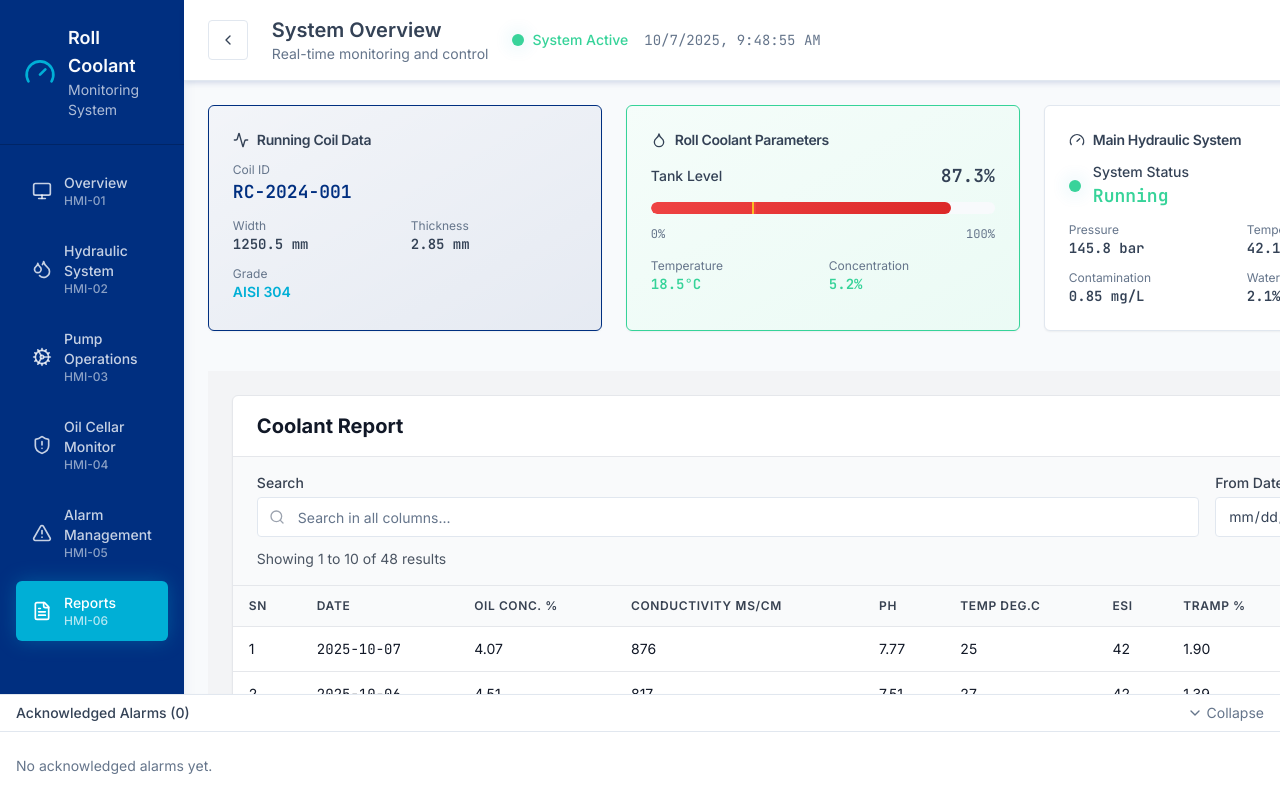
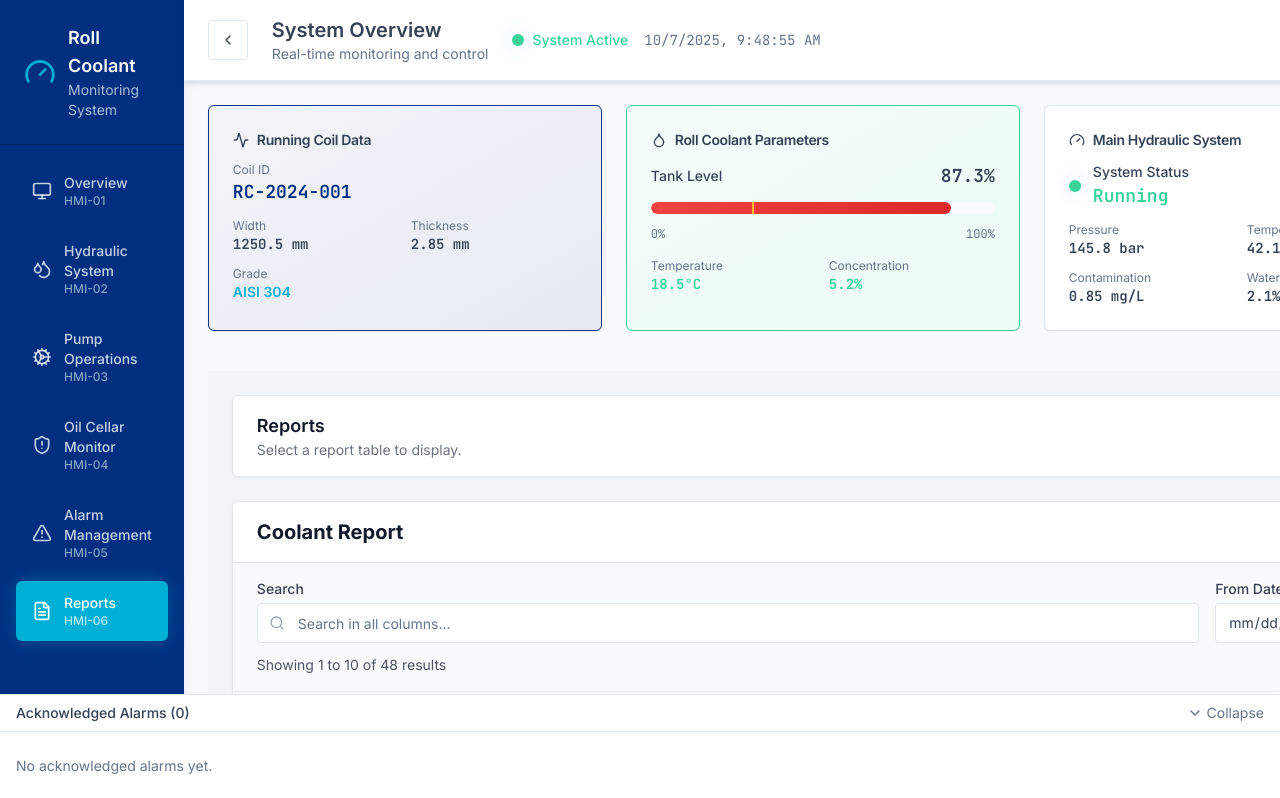
Before and after one commit to Arnav10090/RCTMS_Project, a React (Vite) app: page /reports in a window 1280 px wide. Shown: the top 798 px of the page. Built offline with nearby package versions, Linux system fonts and the light colour scheme.

Commit message:
Add selected table state and selector card
cgen-d1ead24295554e20b8ebf478e40b07c4

```diff
--- a/src/pages/Reports.tsx
+++ b/src/pages/Reports.tsx
@@ -399,10 +399,30 @@ export const Reports = () => {
   const [cellar] = React.useState(() => genOilCellar());
   const [pumps] = React.useState(() => genPumps());
   const [hp] = React.useState(() => genHpPumps());
+  const [selectedTable, setSelectedTable] = React.useState<TableKey>('coolant');
 
   return (
     <div className="min-h-screen bg-gray-100 p-6">
       <div className="max-w-[1600px] mx-auto space-y-6">
+        <div className="bg-white border border-gray-200 rounded-lg shadow-sm px-6 py-4 flex flex-col gap-3 sm:flex-row sm:items-center sm:justify-between">
+          <div>
+            <h1 className="text-lg font-semibold text-gray-900">Reports</h1>
+            <p className="text-sm text-gray-500">Select a report table to display.</p>
+          </div>
+          <Select value={selectedTable} onValueChange={(value) => setSelectedTable(value as TableKey)}>
+            <SelectTrigger className="w-full sm:w-64">
+              <SelectValue placeholder="Select report" />
+            </SelectTrigger>
+            <SelectContent>
+              {TABLE_OPTIONS.map((option) => (
+                <SelectItem key={option.value} value={option.value}>
+                  {option.label}
+                </SelectItem>
+              ))}
+            </SelectContent>
+          </Select>
+        </div>
+
         {/* Coolant Report */}
         <TableSection
           title="Coolant Report"
```
